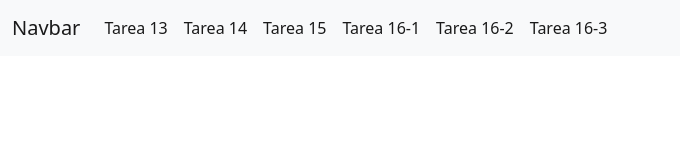
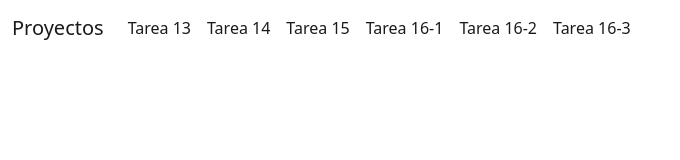
Before and after one commit to pgonzales7/proyectogit, a plain HTML site: page index.html in a window 1280 px wide. Shown: the whole page, without its empty margins (0-680 px from the left). Drawn offline with nearby package versions, Linux system fonts and the light colour scheme.

Commit message:
Update index.html

```diff
--- a/index.html
+++ b/index.html
@@ -9,9 +9,9 @@
     <title>Document</title>
 </head>
 <body>
-    <nav class="navbar navbar-expand-lg navbar-light bg-light">
+    <nav class="navbar navbar-expand-lg navbar-light bg-red d-flex justify-content-center">
   <div class="container-fluid">
-    <a class="navbar-brand" href="#">Navbar</a>
+    <a class="navbar-brand" href="#">Proyectos</a>
     <button class="navbar-toggler" type="button" data-bs-toggle="collapse" data-bs-target="#navbarNav" aria-controls="navbarNav" aria-expanded="false" aria-label="Toggle navigation">
       <span class="navbar-toggler-icon"></span>
     </button>
```
